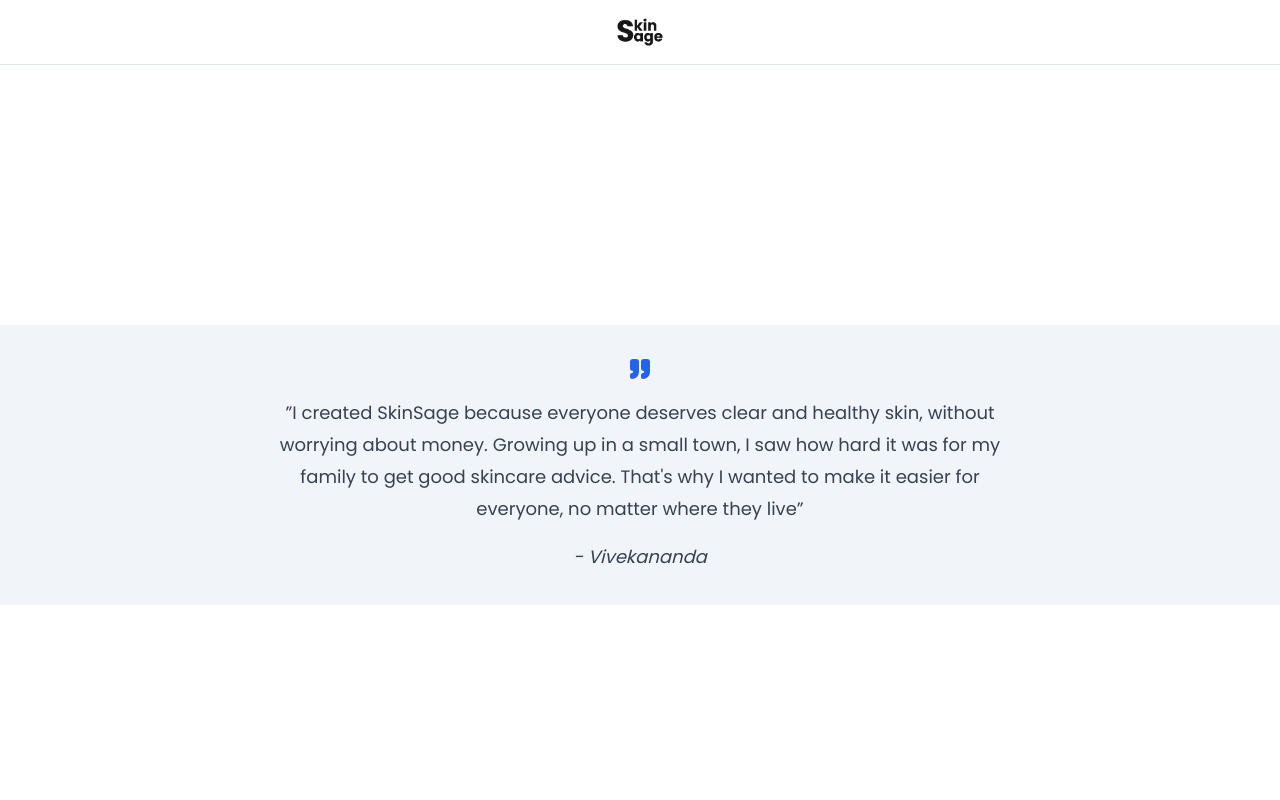
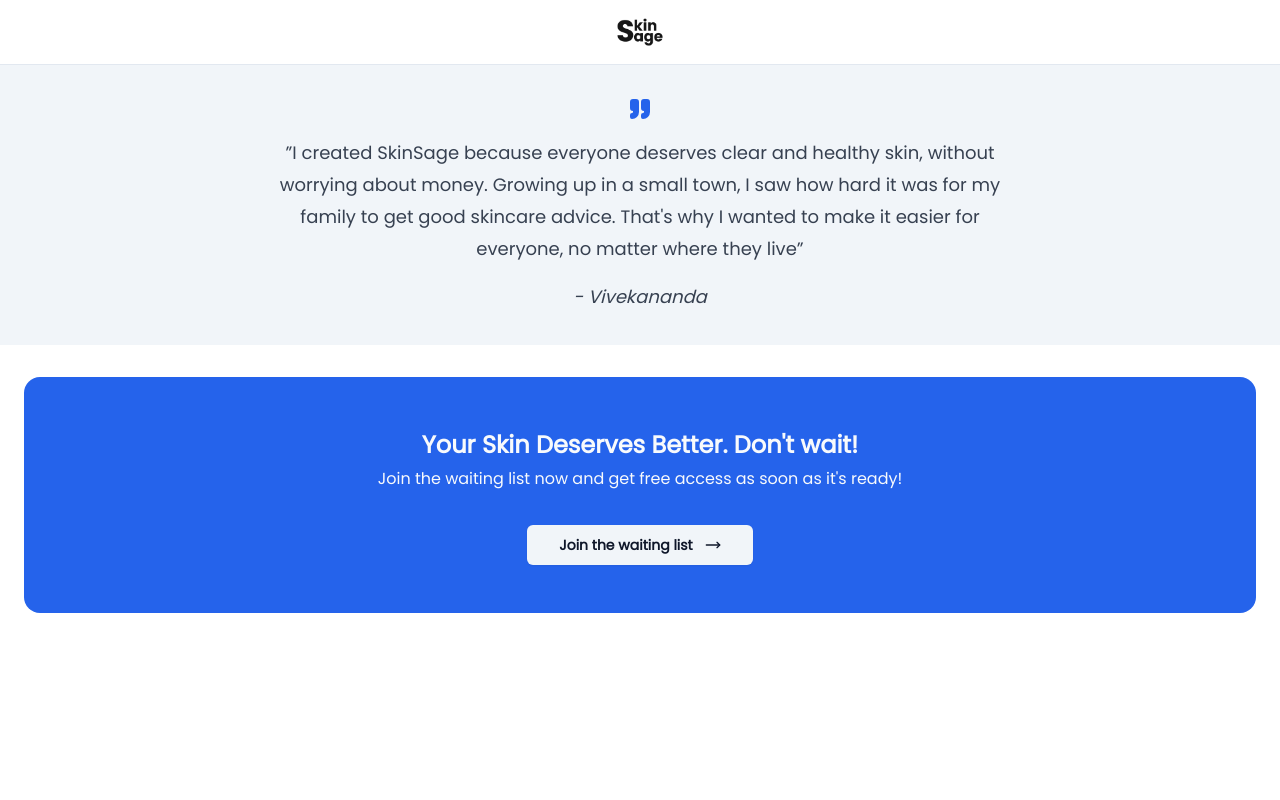
Before and after one commit to dimmasyusuf/skinsage, a Next.js app: page / in a window 1280 px wide. Shown: the top 800 px of the page. Built offline with nearby package versions, Linux system fonts and the light colour scheme.

Commit message:
style: create cta ui component

```diff
--- a/src/app/(main)/page.tsx
+++ b/src/app/(main)/page.tsx
@@ -1,9 +1,10 @@
-import {Blockquote} from '@/components/sections';
+import {Blockquote, CTA} from '@/components/sections';
 
 export default function Home() {
   return (
-    <main className="flex h-screen w-full items-center justify-center">
+    <main className="flex min-h-dvh w-full flex-col">
       <Blockquote />
+      <CTA />
     </main>
   );
 }
--- /dev/null
+++ b/src/components/sections/CTA.tsx
@@ -0,0 +1,24 @@
+import {Button} from '@/components/ui';
+import {MoveRight} from 'lucide-react';
+
+export default function CTA() {
+  return (
+    <section className="px-4 py-8 md:px-6">
+      <div className="bg-primary mx-auto flex max-w-screen-xl flex-col items-center justify-center gap-8 rounded-2xl px-6 py-12">
+        <div className="flex flex-col">
+          <h2 className="prose prose-xl md:prose-2xl text-primary-foreground text-center font-bold">
+            Your Skin Deserves Better. Don&apos;t wait!
+          </h2>
+          <p className="prose prose-sm md:prose-base text-primary-foreground text-center">
+            Join the waiting list now and get free access as soon as it&apos;s ready!
+          </p>
+        </div>
+
+        <Button variant="secondary" size="lg" className="flex items-center font-semibold">
+          Join the waiting list
+          <MoveRight className="ml-1 h-6 w-6" />
+        </Button>
+      </div>
+    </section>
+  );
+}
--- a/src/components/sections/index.ts
+++ b/src/components/sections/index.ts
@@ -1 +1,2 @@
 export {default as Blockquote} from './Blockquote';
+export {default as CTA} from './CTA';
```
